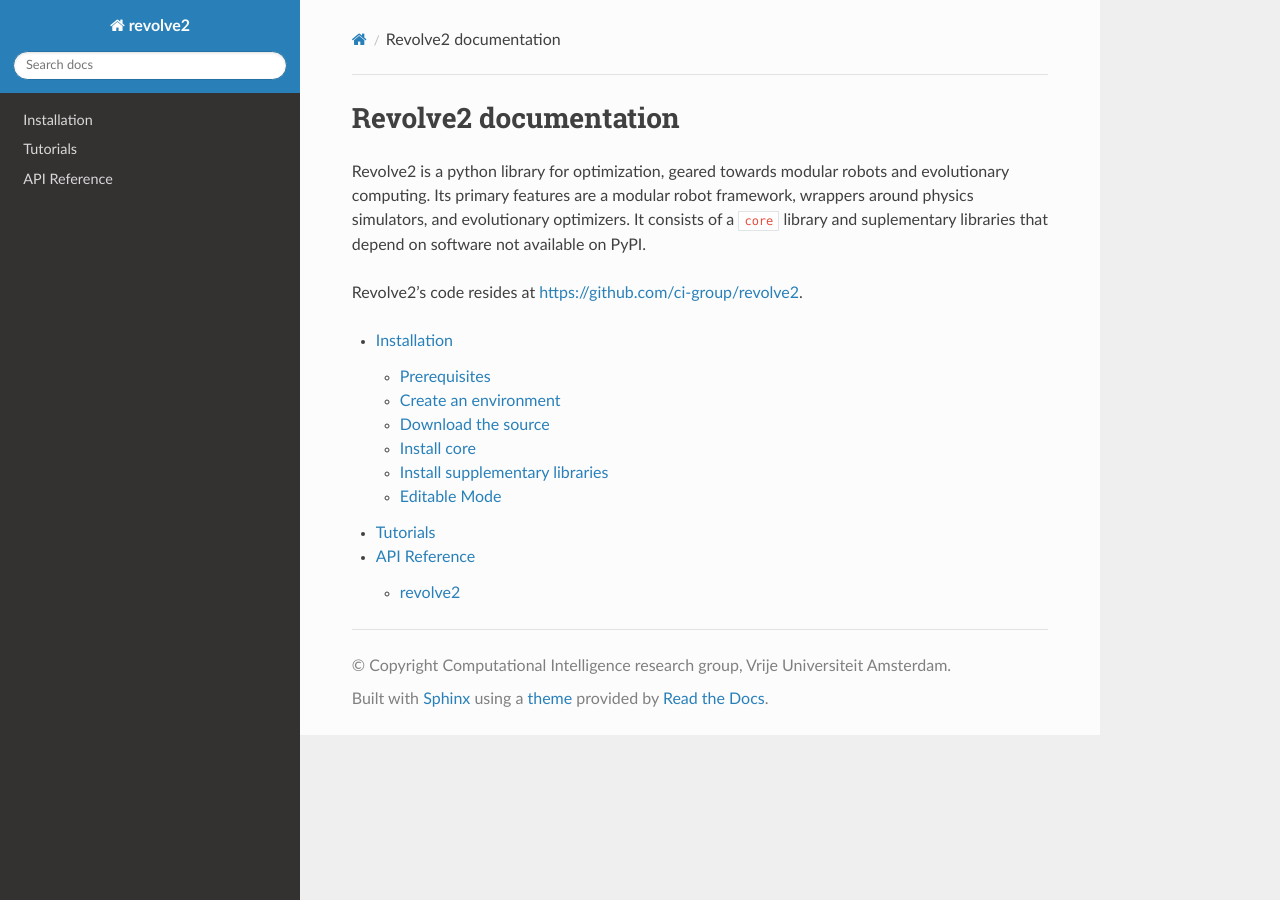
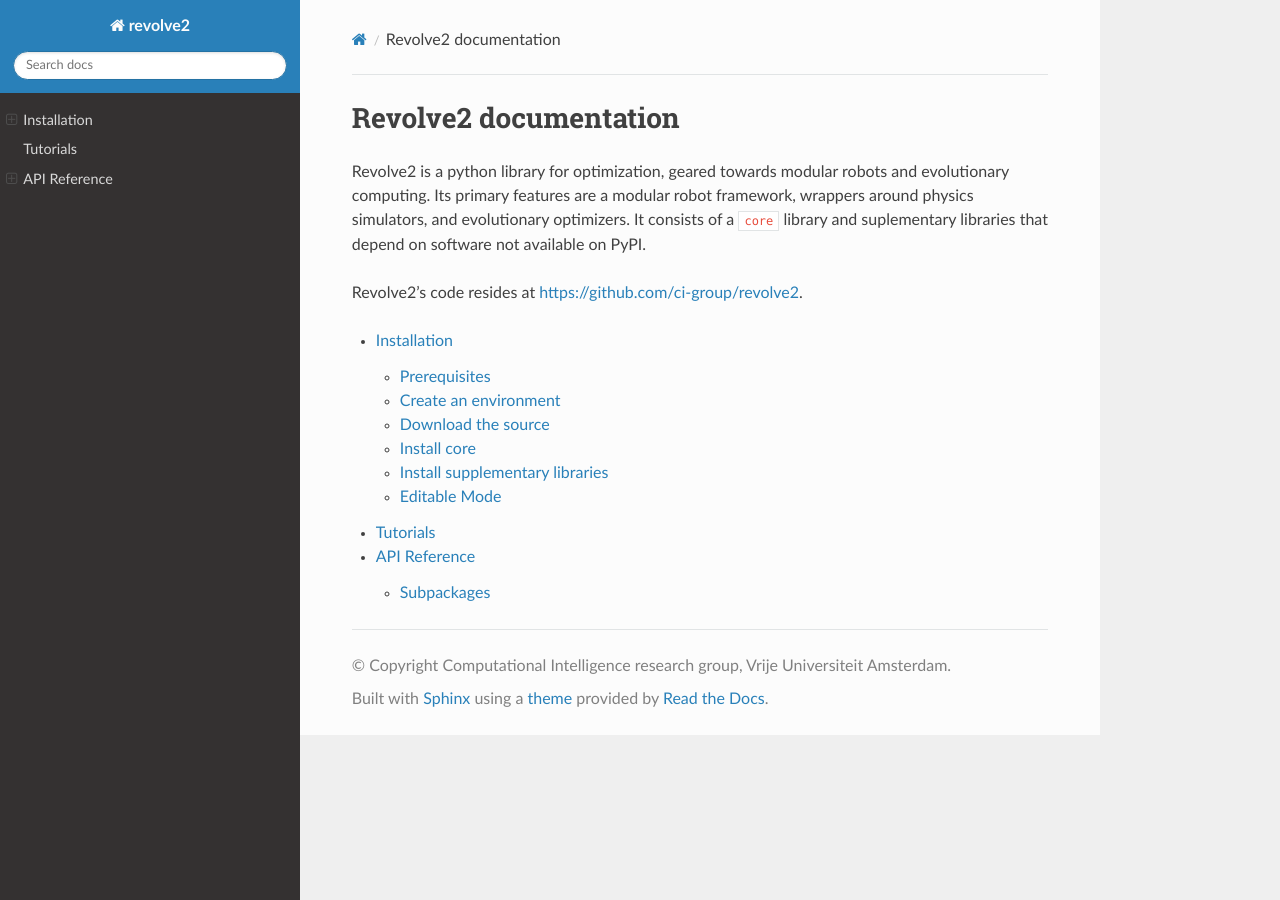
Before and after one commit to ci-group/revolve2, a Sphinx documentation site: the page built from docs/source/index.rst, in a window 1280 px wide. Built offline with Sphinx 7.4.7 and the Read the Docs theme 2.0.0, drawn with Linux system fonts in a browser that asks for light colours; pages that are not in the unit, such as notebooks, are missing from menus.

Commit message:
nav style changes

```diff
--- a/docs/source/conf.py
+++ b/docs/source/conf.py
@@ -68,4 +68,8 @@
 autosectionlabel_prefix_document = True
 
 html_show_sourcelink = False
-html_theme_options = {"prev_next_buttons_location": None}
+html_theme_options = {
+    "prev_next_buttons_location": None,
+    "collapse_navigation": False,
+    "titles_only": True,
+}
--- a/docs/source/index.rst
+++ b/docs/source/index.rst
@@ -13,4 +13,4 @@
 
    Installation <installation/index>
    Tutorials <tutorials/index>
-   API Reference <api_reference/index>
+   API Reference <api_reference/revolve2>
```
